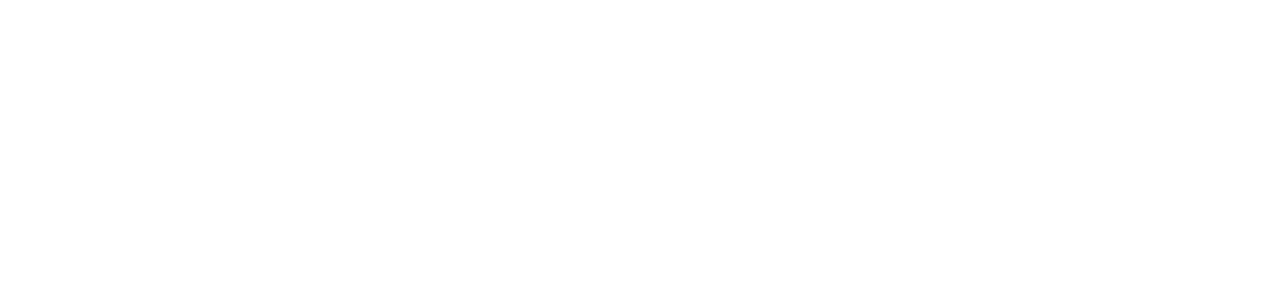
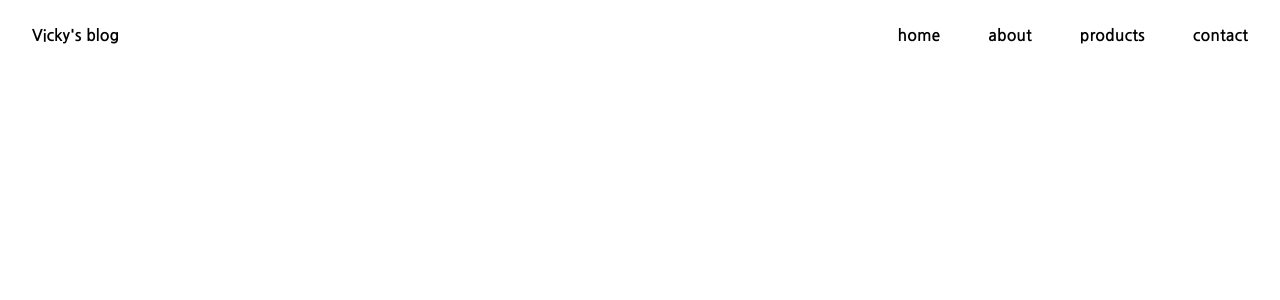
Before and after one commit to wonieeVicky/nextjs-blog, a Next.js app: page / in a window 1280 px wide. Shown: the top 300 px of the page. Built offline with nearby package versions, Linux system fonts and the light colour scheme.

Commit message:
feat: layout 내 header 영역 추가(타이틀, topnav)

```diff
--- a/src/app/layout.tsx
+++ b/src/app/layout.tsx
@@ -1,18 +1,44 @@
 import './globals.css';
 import type { Metadata } from 'next';
-import { Inter } from 'next/font/google';
+import { Inter, Nanum_Gothic, Open_Sans } from 'next/font/google';
+import Link from 'next/link';
 
 const inter = Inter({ subsets: ['latin'] });
+const sans = Open_Sans({ subsets: ['latin'] });
+const gothic = Nanum_Gothic({ weight: '700', subsets: ['latin'] });
 
 export const metadata: Metadata = {
   title: "Vicky's Blog",
   description: 'Generated Blog by next app'
 };
 
+const navigation = [
+  { name: 'home', href: '/' },
+  { name: 'about', href: '/about' },
+  { name: 'products', href: 'products' },
+  { name: 'contact', href: 'contact' }
+];
+
 export default function RootLayout({ children }: { children: React.ReactNode }) {
   return (
     <html lang="en">
-      <body className={inter.className}>{children}</body>
+      <body className={gothic.className}>
+        <header>
+          <nav className="flex items-center justify-between p-6 lg:px-8" aria-label="Global">
+            <div className="flex lg:flex-1">
+              <h1 className={gothic.className}>Vicky's blog</h1>
+            </div>
+            <div className="flex gap-x-12">
+              {navigation.map((item) => (
+                <Link key={item.name} href={item.href}>
+                  {item.name}
+                </Link>
+              ))}
+            </div>
+          </nav>
+        </header>
+        {children}
+      </body>
     </html>
   );
 }
```
